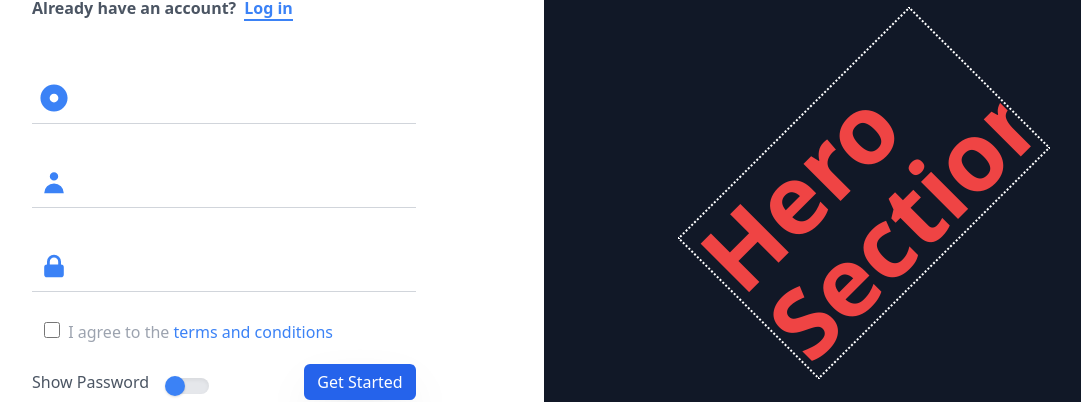
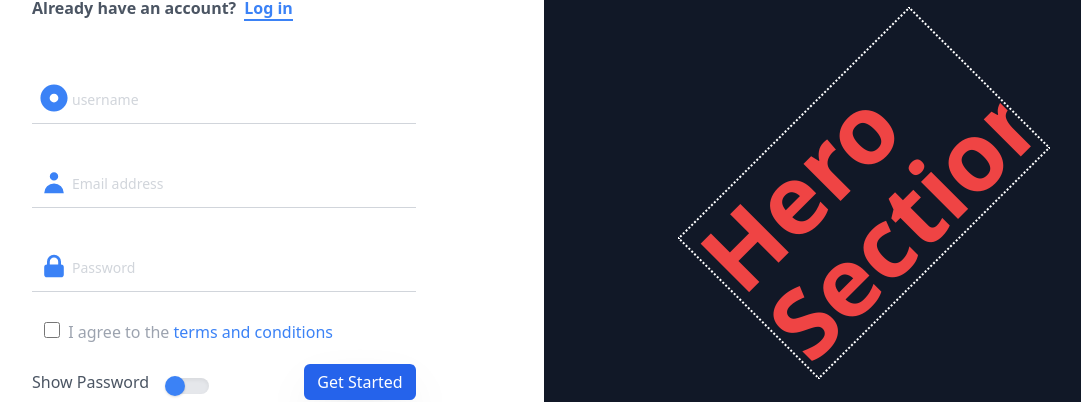
Before and after one commit to JanviPangoriya/Project, a React (Create React App) app: page /sign in a window 1280 px wide. Shown: the part 143-545 px from the top of the page, without its empty margins (96-1177 px from the left). Built offline with nearby package versions, Linux system fonts and the light colour scheme.

Commit message:
remove unused components

```diff
--- a/src/Pages/Login.Page.tsx
+++ b/src/Pages/Login.Page.tsx
@@ -6,7 +6,6 @@ import { FaSpinner } from "react-icons/fa";
 import * as yup from "yup";
 import { useFormik } from "formik";
 import Input from "../Component/Input/Input";
-import Button from "../Component/Button/Button";
 
 interface Props {}
 const Login: React.FC<Props> = (props) => {
--- a/src/Pages/Signup.Page.tsx
+++ b/src/Pages/Signup.Page.tsx
@@ -54,7 +54,7 @@ const Signup: React.FC<Props> = (props) => {
               <Input
                 touched={myform.touched.username}
                 error={myform.errors.username}
-                text="username"
+                placeholder="username"
                 id="username"
                 type="username"
                 required
@@ -65,7 +65,7 @@ const Signup: React.FC<Props> = (props) => {
               <Input
                 touched={myform.touched.email}
                 error={myform.errors.email}
-                text="Email address"
+                placeholder="Email address"
                 id="email-address"
                 type="email"
                 autoComplete="email"
@@ -78,7 +78,7 @@ const Signup: React.FC<Props> = (props) => {
               <Input
                 touched={myform.touched.password}
                 error={myform.errors.password}
-                text="Password"
+                placeholder="Password"
                 id="password"
                 type="password"
                 autoComplete="new-password"
```
